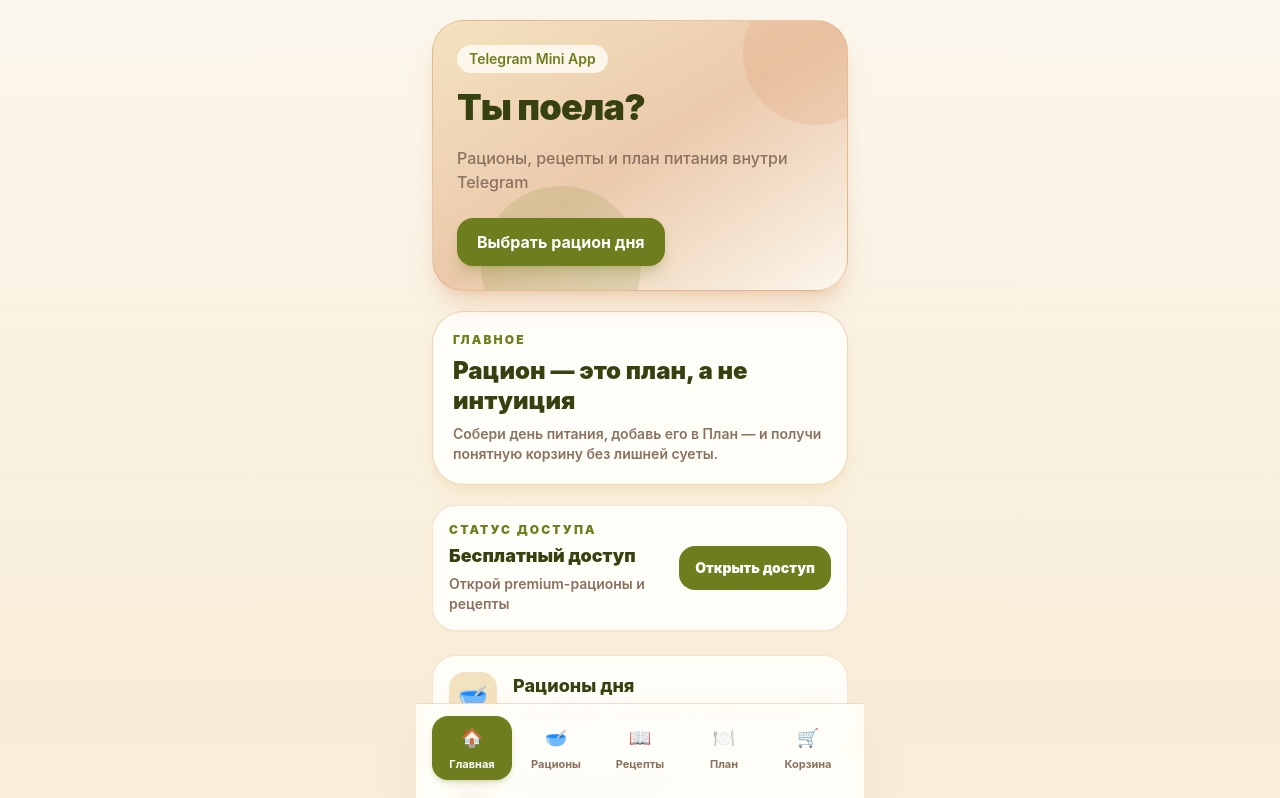
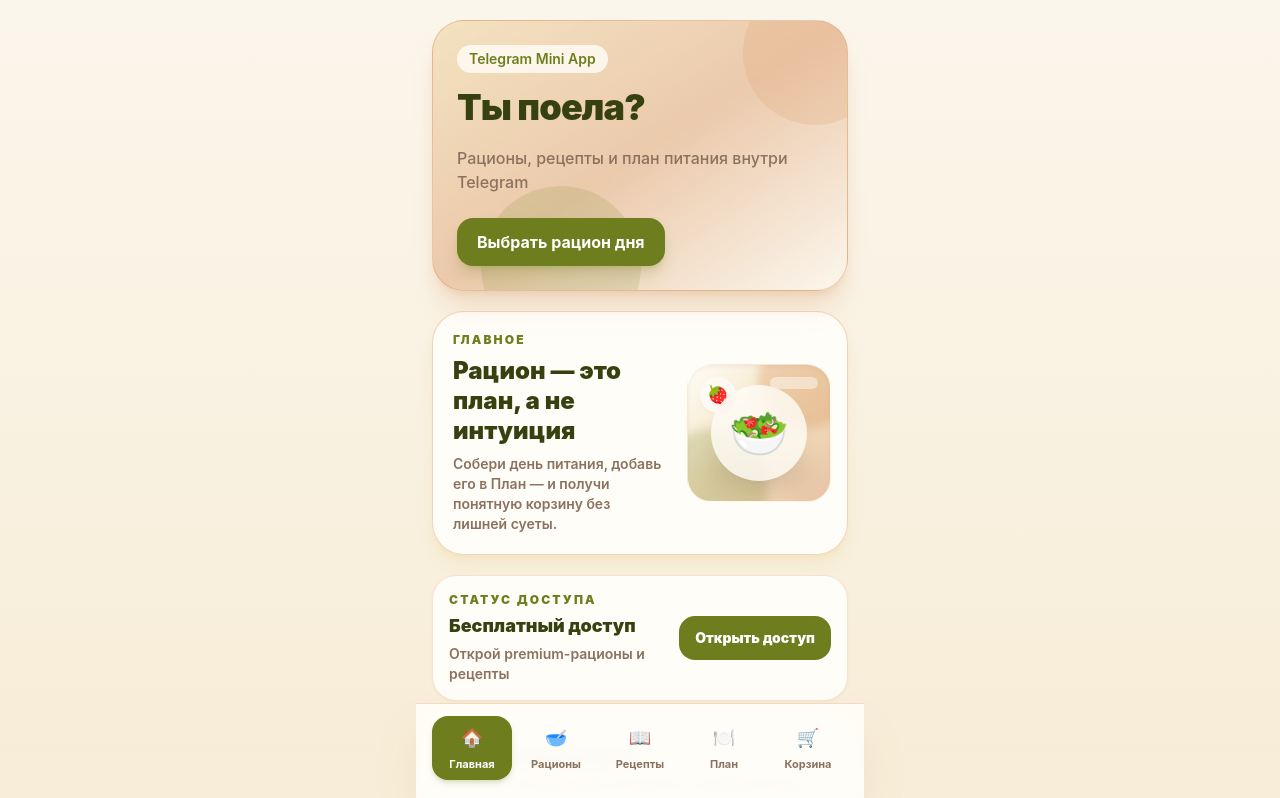
Before and after one commit to kngkczph94-sketch/ty-poela-miniapp, a React (Vite) app: page / in a window 1280 px wide. Shown: the top 798 px of the page. Built offline with nearby package versions, Linux system fonts and the light colour scheme.

Commit message:
Add warm food visuals

```diff
--- a/src/App.tsx
+++ b/src/App.tsx
@@ -7,6 +7,7 @@ import { RationDetailPage } from './pages/RationDetailPage';
 import { RationsPage } from './pages/RationsPage';
 import { RecipeDetailPage } from './pages/RecipeDetailPage';
 import { RecipesPage } from './pages/RecipesPage';
+import { FoodPhotoPlaceholder } from './components/FoodPhotoPlaceholder';
 import { recipes } from './data/recipes';
 import { createEmptyWeeklyMenu, type MenuDay, type MenuMealSlot } from './types/menu';
 import type { DailyRation } from './types/ration';
@@ -48,7 +49,7 @@ function HomePage({ subscriptionStatus, onOpenAccess, onOpenRations, onOpenRecip
   ];
   return <>
     <section className="relative overflow-hidden rounded-[2rem] border border-[#D99663]/45 bg-gradient-to-br from-[#F3E2BF] via-[#D99663]/45 to-[#FBF6EC] p-6 text-[#37410F] shadow-xl shadow-[#D99663]/25"><div className="absolute -right-10 -top-10 h-36 w-36 rounded-full bg-[#D99663]/20" /><div className="absolute -bottom-14 left-12 h-40 w-40 rounded-full bg-[#6E7E1F]/15" /><div className="relative z-10"><p className="mb-3 inline-flex rounded-full bg-[#FFFDF8]/80 px-3 py-1 text-sm font-semibold text-[#6E7E1F] backdrop-blur">Telegram Mini App</p><h1 className="max-w-xs text-4xl font-black leading-tight tracking-tight text-[#37410F]">Ты поела?</h1><p className="mt-4 max-w-sm text-base font-medium leading-6 text-[#8B725F]">Рационы, рецепты и план питания внутри Telegram</p><button className="mt-6 rounded-2xl bg-[#6E7E1F] px-5 py-3 text-base font-bold text-white shadow-lg shadow-[#6E7E1F]/25 transition hover:bg-[#37410F]" onClick={onOpenRations} type="button">Выбрать рацион дня</button></div></section>
-    <section className="mt-5 rounded-[2rem] border border-[#D99663]/40 bg-[#FFFDF8] p-5 shadow-lg shadow-[#F3E2BF]/80"><p className="text-xs font-black uppercase tracking-[0.18em] text-[#6E7E1F]">Главное</p><h2 className="mt-2 text-2xl font-black leading-tight text-[#37410F]">Рацион — это план, а не интуиция</h2><p className="mt-2 text-sm font-semibold leading-5 text-[#8B725F]">Собери день питания, добавь его в План — и получи понятную корзину без лишней суеты.</p></section>
+    <section className="mt-5 overflow-hidden rounded-[2rem] border border-[#D99663]/40 bg-[#FFFDF8] p-4 shadow-lg shadow-[#F3E2BF]/80"><div className="grid gap-4 sm:grid-cols-[1fr_9rem] sm:items-center"><div className="p-1"><p className="text-xs font-black uppercase tracking-[0.18em] text-[#6E7E1F]">Главное</p><h2 className="mt-2 text-2xl font-black leading-tight text-[#37410F]">Рацион — это план, а не интуиция</h2><p className="mt-2 text-sm font-semibold leading-5 text-[#8B725F]">Собери день питания, добавь его в План — и получи понятную корзину без лишней суеты.</p></div><FoodPhotoPlaceholder className="min-h-[8rem]" variant="hero" /></div></section>
     <section className="mt-5 rounded-3xl border border-[#D99663]/25 bg-[#FFFDF8] p-4 shadow-sm shadow-[#F3E2BF]/70"><div className="flex items-center justify-between gap-3"><div><p className="text-xs font-black uppercase tracking-[0.18em] text-[#6E7E1F]">Статус доступа</p><h2 className="mt-1 text-lg font-black text-[#37410F]">{subscriptionStatus === 'active' ? 'Доступ активен' : 'Бесплатный доступ'}</h2><p className="mt-1 text-sm font-semibold text-[#8B725F]">{subscriptionStatus === 'active' ? 'Premium-рационы открыты' : 'Открой premium-рационы и рецепты'}</p></div>{subscriptionStatus === 'free' && <button className="shrink-0 rounded-2xl bg-[#6E7E1F] px-4 py-3 text-sm font-black text-white transition hover:bg-[#37410F]" onClick={onOpenAccess} type="button">Открыть доступ</button>}</div></section>
     <section className="mt-6 grid gap-3">{cards.map((card) => {
       const content = <div className="flex items-start gap-4"><span className={`flex h-12 w-12 shrink-0 items-center justify-center rounded-2xl text-2xl ${card.tone}`}>{card.icon}</span><div className="min-w-0 flex-1"><div className="flex items-center gap-2"><h2 className="text-lg font-extrabold text-[#37410F]">{card.title}</h2>{card.soon && <span className="rounded-full bg-[#D99663]/15 px-2 py-0.5 text-[10px] font-black uppercase tracking-wide text-[#D99663]">скоро</span>}</div><p className="mt-1 text-sm leading-5 text-[#8B725F]">{card.description}</p></div></div>;
--- /dev/null
+++ b/src/components/FoodPhotoPlaceholder.tsx
@@ -0,0 +1,60 @@
+type FoodPhotoVariant = 'oatmeal' | 'omelet' | 'syrniki' | 'toast' | 'bowl' | 'fish' | 'pasta' | 'soup' | 'shrimp' | 'salad' | 'snack' | 'ration' | 'hero';
+
+type FoodPhotoPlaceholderProps = {
+  variant?: FoodPhotoVariant;
+  className?: string;
+};
+
+const foodByVariant: Record<FoodPhotoVariant, { emoji: string; garnish: string; accent: string }> = {
+  oatmeal: { emoji: '🥣', garnish: '🫐', accent: 'bg-[#D99663]/45' },
+  omelet: { emoji: '🍳', garnish: '🌿', accent: 'bg-[#F3E2BF]/80' },
+  syrniki: { emoji: '🥞', garnish: '🍓', accent: 'bg-[#D99663]/35' },
+  toast: { emoji: '🥑', garnish: '🍳', accent: 'bg-[#6E7E1F]/25' },
+  bowl: { emoji: '🍲', garnish: '🥕', accent: 'bg-[#D99663]/35' },
+  fish: { emoji: '🐟', garnish: '🥔', accent: 'bg-[#F3E2BF]/80' },
+  pasta: { emoji: '🍝', garnish: '🍅', accent: 'bg-[#D99663]/40' },
+  soup: { emoji: '🥘', garnish: '🌿', accent: 'bg-[#6E7E1F]/20' },
+  shrimp: { emoji: '🍤', garnish: '🥗', accent: 'bg-[#D99663]/35' },
+  salad: { emoji: '🥗', garnish: '🥒', accent: 'bg-[#6E7E1F]/25' },
+  snack: { emoji: '🍓', garnish: '🥜', accent: 'bg-[#D99663]/30' },
+  ration: { emoji: '🍽️', garnish: '🥗', accent: 'bg-[#F3E2BF]/80' },
+  hero: { emoji: '🥗', garnish: '🍓', accent: 'bg-[#D99663]/35' },
+};
+
+export function getRecipeFoodVariant(recipeId: string): FoodPhotoVariant {
+  if (recipeId.includes('breakfast-1')) return 'oatmeal';
+  if (recipeId.includes('breakfast-2')) return 'omelet';
+  if (recipeId.includes('breakfast-3')) return 'syrniki';
+  if (recipeId.includes('breakfast-4')) return 'toast';
+  if (recipeId.includes('lunch-2') || recipeId.includes('breakfast-5')) return 'bowl';
+  if (recipeId.includes('lunch-3') || recipeId.includes('dinner-3')) return 'fish';
+  if (recipeId.includes('lunch-4')) return 'pasta';
+  if (recipeId.includes('lunch-5') || recipeId.includes('dinner-5')) return 'soup';
+  if (recipeId.includes('dinner-1')) return 'shrimp';
+  if (recipeId.includes('snack')) return 'snack';
+  return 'salad';
+}
+
+export function FoodPhotoPlaceholder({ variant = 'ration', className = '' }: FoodPhotoPlaceholderProps) {
+  const food = foodByVariant[variant];
+
+  return (
+    <div
+      aria-hidden="true"
+      className={`relative isolate overflow-hidden rounded-[1.5rem] border border-white/45 bg-gradient-to-br from-[#FFFDF8] via-[#F3E2BF] to-[#D99663]/55 shadow-inner ${className}`}
+    >
+      <div className={`absolute -right-6 -top-8 h-24 w-24 rounded-full ${food.accent} blur-sm`} />
+      <div className="absolute -bottom-10 -left-8 h-28 w-28 rounded-full bg-[#6E7E1F]/20 blur-sm" />
+      <div className="absolute inset-x-4 bottom-3 h-8 rounded-full bg-[#8B725F]/15 blur-md" />
+      <div className="absolute left-3 top-3 flex h-9 w-9 items-center justify-center rounded-full bg-[#FFFDF8]/75 text-lg shadow-sm backdrop-blur">
+        {food.garnish}
+      </div>
+      <div className="absolute right-3 top-3 h-3 w-12 rounded-full bg-white/45" />
+      <div className="flex h-full min-h-[7.5rem] items-center justify-center p-5">
+        <div className="flex h-24 w-24 items-center justify-center rounded-full bg-[#FFFDF8]/80 text-5xl shadow-lg shadow-[#8B725F]/10 backdrop-blur">
+          {food.emoji}
+        </div>
+      </div>
+    </div>
+  );
+}
--- a/src/components/RecipeCard.tsx
+++ b/src/components/RecipeCard.tsx
@@ -1,3 +1,4 @@
+import { FoodPhotoPlaceholder, getRecipeFoodVariant } from './FoodPhotoPlaceholder';
 import { mealTypeLabels, type Recipe } from '../types/recipe';
 
 type RecipeCardProps = {
@@ -16,6 +17,7 @@ export function RecipeCard({ recipe, hasActiveSubscription, onOpen }: RecipeCard
         onClick={() => onOpen(recipe)}
         type="button"
       >
+        <FoodPhotoPlaceholder className="mb-4 min-h-[8rem]" variant={getRecipeFoodVariant(recipe.id)} />
         <div className="flex items-start justify-between gap-3">
           <div>
             <div className="mb-2 flex flex-wrap items-center gap-2">
--- a/src/pages/RationsPage.tsx
+++ b/src/pages/RationsPage.tsx
@@ -1,4 +1,5 @@
 import { useMemo, useState } from 'react';
+import { FoodPhotoPlaceholder } from '../components/FoodPhotoPlaceholder';
 import { dailyRations } from '../data/rations';
 import { calculateMealsNutrition } from '../types/ration';
 import { menuSlotLabels } from '../types/menu';
@@ -29,7 +30,7 @@ export function RationsPage({ hasActiveSubscription, onOpenAccess, onOpenRation
       const totals = calculateMealsNutrition(ration.meals);
       const locked = ration.isPremium && !hasActiveSubscription;
       return <article className={`rounded-3xl border p-4 shadow-sm ${locked?'border-[#D99663]/35 bg-[#F3E2BF]':'border-[#D99663]/25 bg-[#FFFDF8] shadow-[#F3E2BF]/70'}`} key={ration.id}>
-        <div className="flex items-start justify-between gap-3"><div><div className="flex gap-2"><span className="rounded-full bg-[#F3E2BF] px-3 py-1 text-xs font-extrabold text-[#37410F]">Рацион №{ration.rationNumber}</span>{ration.isPremium&&<span className="rounded-full bg-[#D99663]/15 px-3 py-1 text-xs font-extrabold text-[#D99663]">Premium</span>}</div><h2 className="mt-2 text-xl font-black text-[#37410F]">{ration.title}</h2><p className="mt-1 text-sm leading-5 text-[#8B725F]">{ration.description}</p></div></div>
+        <div className="grid gap-4 sm:grid-cols-[7.5rem_1fr] sm:items-start"><FoodPhotoPlaceholder className="min-h-[7.5rem]" variant="ration" /><div><div className="flex gap-2"><span className="rounded-full bg-[#F3E2BF] px-3 py-1 text-xs font-extrabold text-[#37410F]">Рацион №{ration.rationNumber}</span>{ration.isPremium&&<span className="rounded-full bg-[#D99663]/15 px-3 py-1 text-xs font-extrabold text-[#D99663]">Premium</span>}</div><h2 className="mt-2 text-xl font-black text-[#37410F]">{ration.title}</h2><p className="mt-1 text-sm leading-5 text-[#8B725F]">{ration.description}</p></div></div>
         <div className="mt-3 grid gap-2">{Object.entries(ration.meals).map(([slot, meal])=><p className="rounded-2xl bg-[#F3E2BF]/75 px-3 py-2 text-sm font-bold text-[#37410F]" key={slot}><span className="text-[#37410F]">{menuSlotLabels[slot as keyof typeof menuSlotLabels]}:</span> {locked ? 'детали после доступа' : meal.title}</p>)}</div>
         <div className="mt-4 grid grid-cols-4 gap-2 rounded-2xl bg-[#FFFDF8] p-3 text-center text-xs font-bold"><div><b>{totals.calories}</b><p>ккал</p></div><div><b>{totals.protein} г</b><p>белки</p></div><div><b>{totals.fat} г</b><p>жиры</p></div><div><b>{totals.carbs} г</b><p>углеводы</p></div></div>
         <button className="mt-4 w-full rounded-2xl bg-[#6E7E1F] px-4 py-3 text-base font-black text-white shadow-lg shadow-[#F3E2BF]/70" onClick={()=> locked ? onOpenAccess() : onOpenRation(ration)} type="button">{locked?'Оформить доступ':'Открыть'}</button>
```
